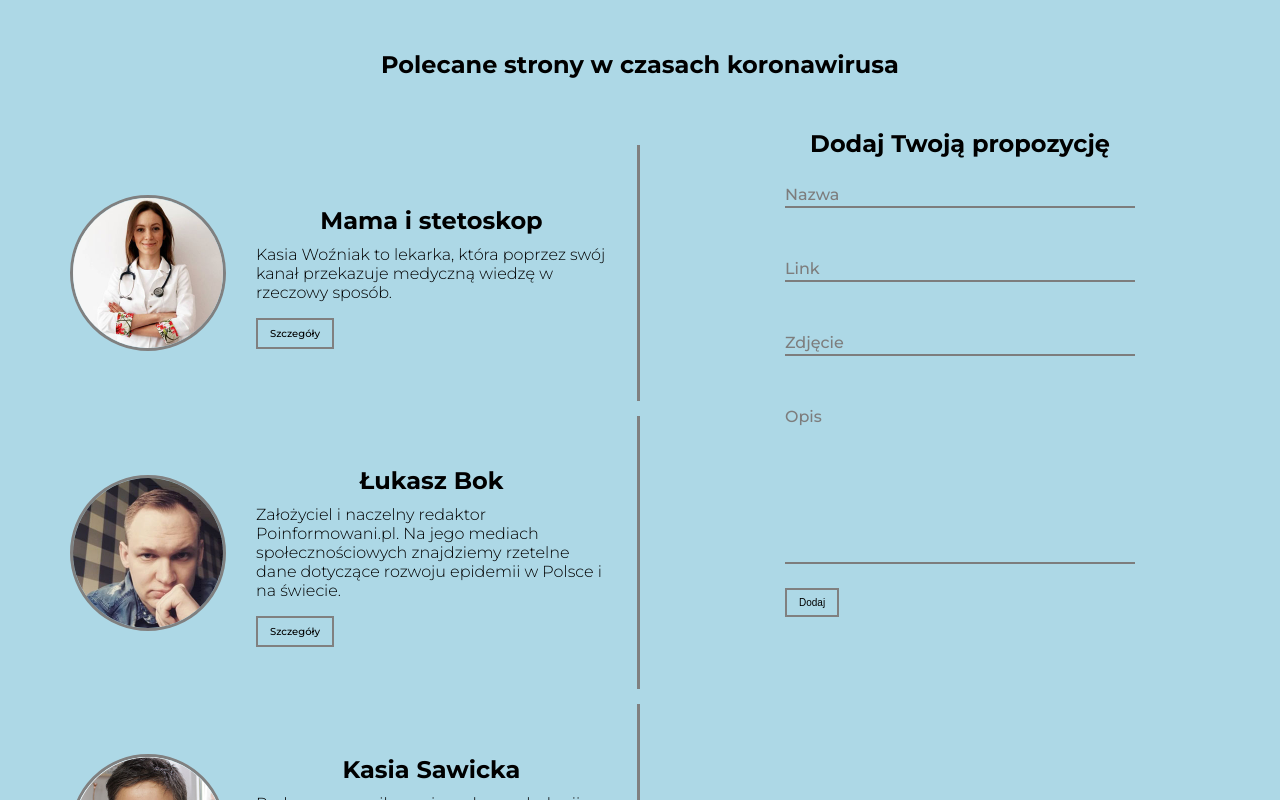
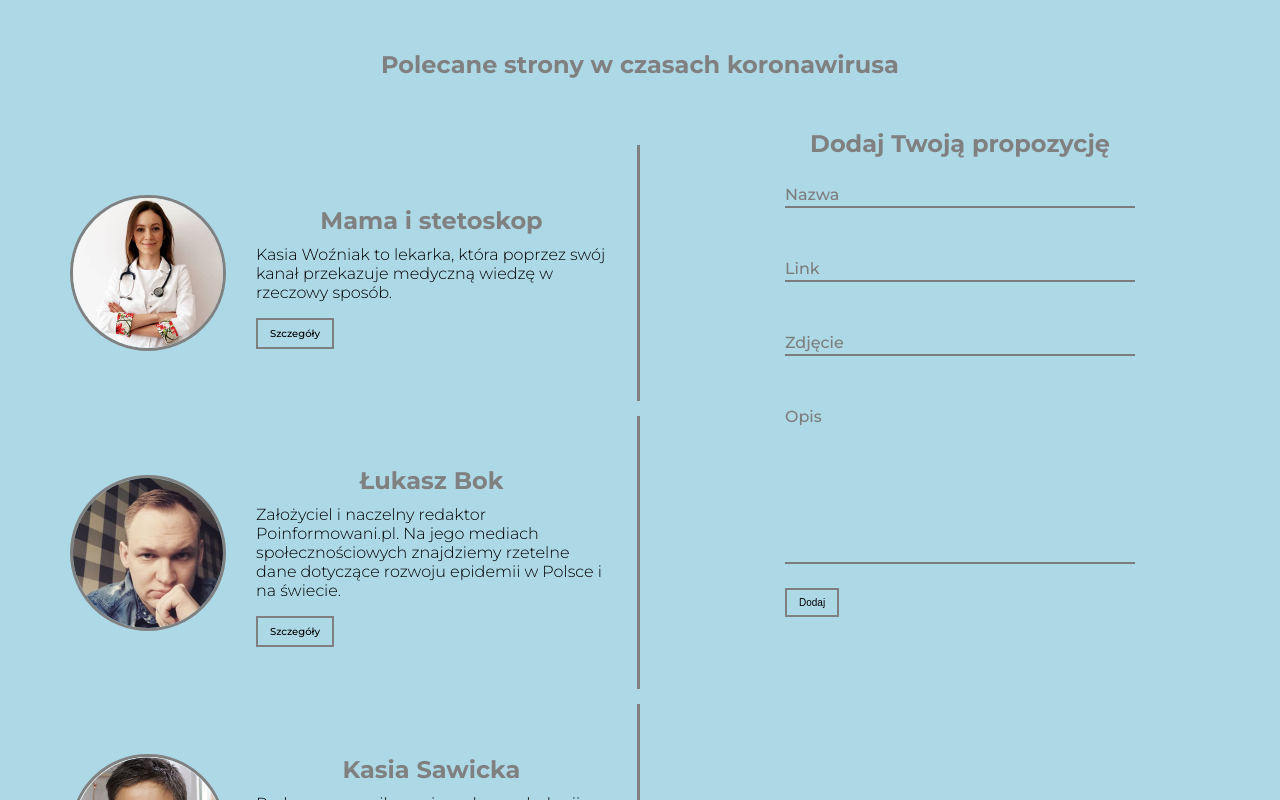
Before and after one commit to Anna-Jasica/Coronavirus, a React (Create React App) app in the folder react-test-create-react-app/: page / in a window 1280 px wide. Shown: the top 800 px of the page. Built offline with nearby package versions, Linux system fonts and the light colour scheme.

Commit message:
change color title

```diff
--- a/react-test-create-react-app/src/components/Title/Title.module.scss
+++ b/react-test-create-react-app/src/components/Title/Title.module.scss
@@ -1,6 +1,6 @@
 .title {
     text-align: center;
     margin: 0;
-    color: black;
+    color: gray;
     font-weight: 700;
 }
```
